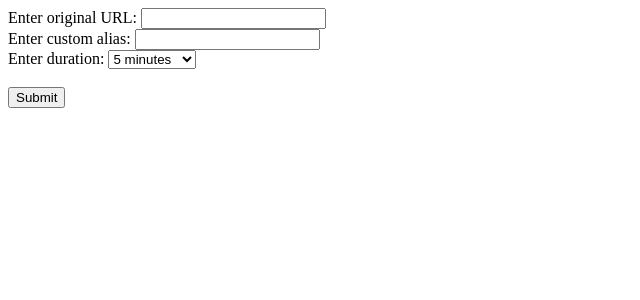
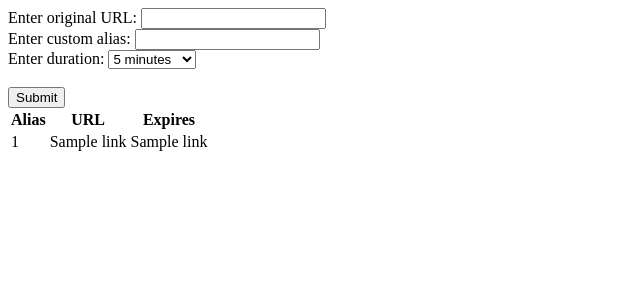
Before and after one commit to beilinli/temptinyurl, a Flask app: template templates/index.html in a window 1280 px wide. Shown: the top 300 px of the page, without its empty margins (0-640 px from the left). Run offline with Flask 2, Linux system fonts and the light colour scheme; the template is opened without the code that fills it: most values are stand-ins (such as "Sample title", 1, 10 or a date in 2020).

Commit message:
show recent links

```diff
--- a/app.py
+++ b/app.py
@@ -11,7 +11,8 @@ app.secret_key = "%\xde\xe0\x1bjT\x9bS\xe9\x9at'\xf6\x9f'^3\x10F\xf3\x8f7\xadD"
 DB_NAME = 'database.db'
 DEFAULT_DURATION = 30   # minutes
 DB_CLEAR_INTERVAL_HRS = 6   # hours
-COOKIE_TIME = 120 # minutes
+COOKIE_TIME = 1 # days
+# NOTE: Chrome cookies expire too early
 
 '''
 clear old URL and cookie info
@@ -31,7 +32,13 @@ views
 
 @app.route('/')
 def index():
-    return render_template('index.html')
+    con = sqlite3.connect(DB_NAME)
+    cur = con.cursor()
+    cur.execute('SELECT * from links WHERE cookie_id = ?', (request.cookies.get('id'),))
+    links = cur.fetchall()
+    con.close()
+
+    return render_template('index.html', links = links)
 
 # utilize short link
 @app.route('/link/<alias>')
@@ -85,7 +92,7 @@ def create_tiny():
     # set cookie
     cookie_id = request.cookies.get('id')
     if not cookie_id:
-        cookie_expires = datetime.datetime.now() + datetime.timedelta(minutes
+        cookie_expires = datetime.datetime.now() + datetime.timedelta(days
         = COOKIE_TIME)
         cur.execute('INSERT INTO cookies (expires) VALUES (?)', (cookie_expires,))
         cookie_id = str(cur.lastrowid)
--- a/templates/index.html
+++ b/templates/index.html
@@ -31,6 +31,21 @@
 		<input type="submit">
 	</form>
 
+    <table>
+        <tr>
+            <th>Alias</th>
+            <th>URL</th>
+            <th>Expires</th>
+        </tr>
+        {% for link in links %}
+        <tr>
+            <td>{{ link[0] }}</td>
+            <td>{{ link[1] }}</td>
+            <td>{{ link[2] }}</td>
+        </tr>
+        {% endfor %}
+    </table>
+
 	<script type="text/javascript" src="{{ url_for('static', filename = 'form.js') }}">
 	</script>
 </body>
```
